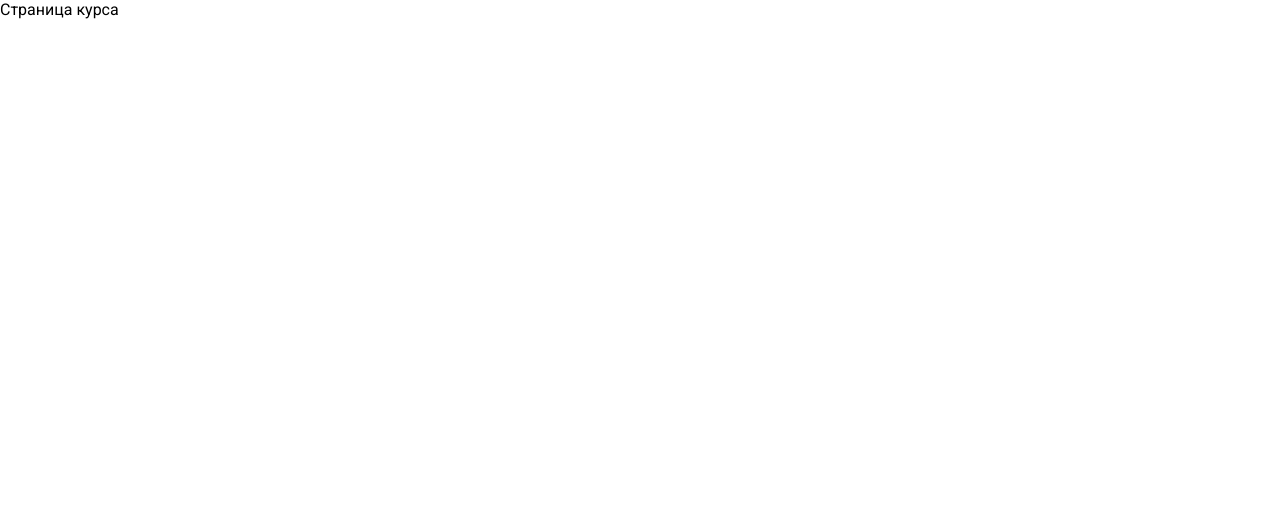
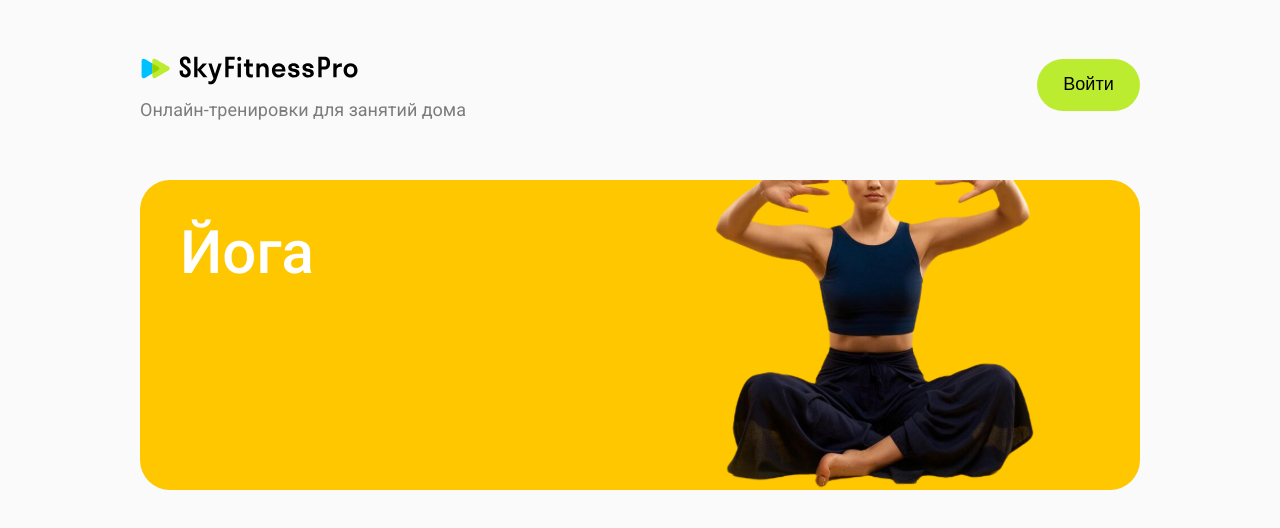
Before and after one commit to MarinaAlPu/sky-fitness-pro, a React (Vite) app: page /course/1 in a window 1280 px wide. Shown: the top 528 px of the page. Built offline with nearby package versions, Linux system fonts and the light colour scheme.

Commit message:
Add banner in component CourseContent + styles

```diff
--- a/src/components/courseCard/CourseCard.tsx
+++ b/src/components/courseCard/CourseCard.tsx
@@ -1,7 +1,13 @@
+import { Header } from '../header/Header';
+import { CourseContent } from '../courseContent/CourseContent';
+
 
 export const CourseCard = () => {
 
   return (
-    <>Страница курса</>
+    <>
+      <Header />
+      <CourseContent />
+    </>
   )
 }
--- /dev/null
+++ b/src/components/courseContent/CourseContent.style.ts
@@ -0,0 +1,65 @@
+import styled from "styled-components";
+
+
+export const SWrapper = styled.div`
+  width: 100%;
+  min-height: 100vh;
+  background-color: #FAFAFA;
+  /* flex-grow: 1; */
+  /* overflow: hidden; */
+  margin-top: 120px;
+`;
+
+export const SContainer = styled.div`
+  width: 100%;
+  max-width: 1440px;
+  min-height: 100vh;
+  margin: 0 auto;
+  padding: 60px 140px;
+  display: flex;
+  flex-direction: row;
+  flex-wrap: wrap;
+
+  @media screen and (max-width: 375px) {
+    padding: 40px 16px;
+  }
+`;
+
+export const SBanner = styled.div`
+  width: 100%;
+  height: 310px;
+  background-color: #FFC700;
+  position: relative;
+  border-radius: 30px;
+
+  @media screen and (max-width: 375px) {
+
+  }
+`;
+
+export const STitle = styled.div`
+color: #FFFFFF;
+  font-weight: 500;
+  font-size: 60px;
+  line-height: 110%;
+  letter-spacing: 0px;
+  z-index: 10;
+  position: absolute;
+  top: 40px;
+  left: 40px;
+
+  @media screen and (max-width: 375px) {
+    display: none;
+  }
+`;
+
+export const SImage = styled.img`
+  /* background-image: url('./images/skill-cards/skill-card-1.png'); */
+  background-size: cover;
+  background-repeat: no-repeat;
+  background-position: center;
+  position: absolute;
+  /* top: 0; */
+  right: 0;
+  z-index: 10;
+`;
--- /dev/null
+++ b/src/components/courseContent/CourseContent.tsx
@@ -0,0 +1,16 @@
+import { SWrapper, SContainer, SBanner, STitle, SImage } from "./CourseContent.style";
+
+
+export const CourseContent = () => {
+
+  return (
+    <SWrapper>
+      <SContainer>
+        <SBanner>
+          <STitle>Йога</STitle>
+          <SImage src="/images/skill-cards/skill-card-1.svg" alt="Йога" />
+        </SBanner>
+      </SContainer>
+    </SWrapper>
+  )
+}
```
